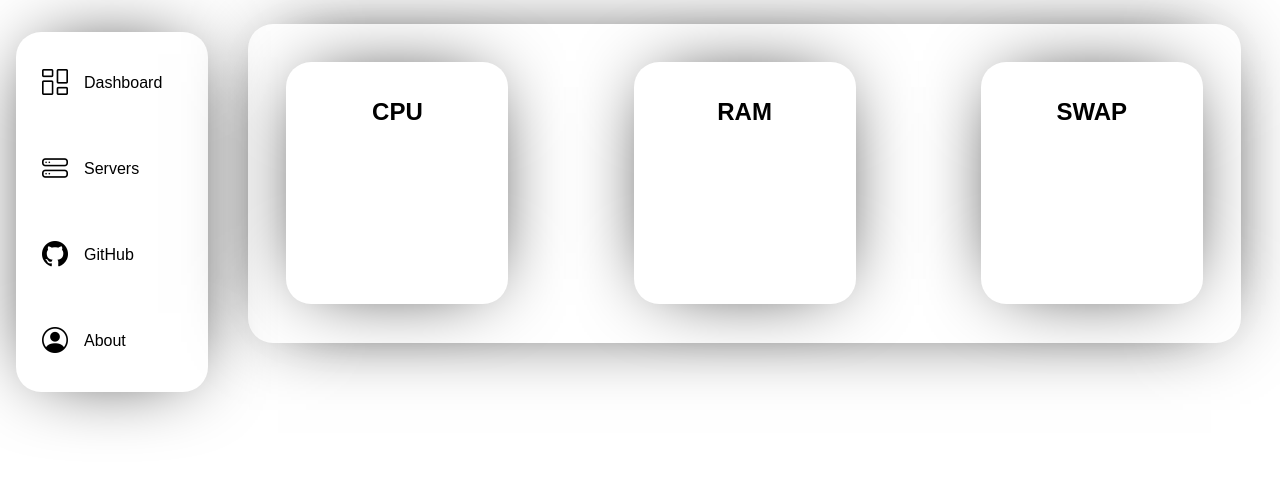
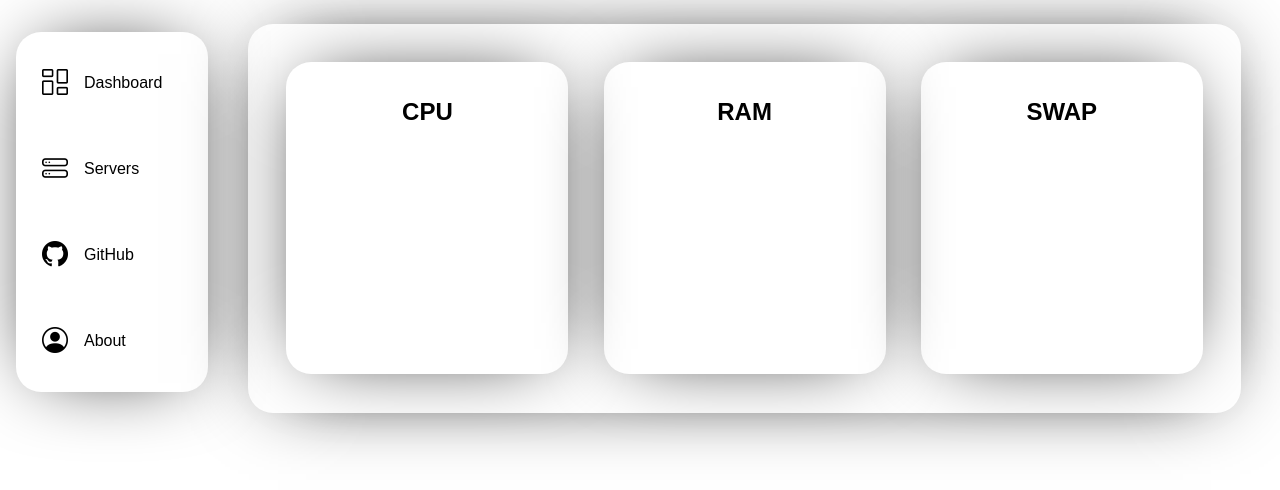
Before and after one commit to AllRedCat/AllRedCat.github.io, a React (Create React App) app in the folder Study/: page / in a window 1280 px wide. Shown: the top 490 px of the page. Built offline with nearby package versions, Linux system fonts and the light colour scheme.

Commit message:
ajust some files

```diff
--- a/Study/src/Dashboard.js
+++ b/Study/src/Dashboard.js
@@ -1,8 +1,5 @@
 import React from "react";
 import './Main.css';
-import './MainContent/CPUview.css';
-import './MainContent/RAMview.css';
-import './MainContent/SWAPview.css';
 
 function CPUview() {
     return (
--- a/Study/src/Main.css
+++ b/Study/src/Main.css
@@ -22,14 +22,70 @@
     margin: 2rem;
 }
 
+.CPU-view {
+    width: 350px;
+    height: 400px;
+    box-shadow: 0 0 80px -25px;
+    border-radius: 25px;
+    padding: 1rem;
+}
+
+.RAM-view {
+    width: 350px;
+    height: 400px;
+    box-shadow: 0 0 80px -25px;
+    border-radius: 25px;
+    padding: 1rem;
+}
+
+.SWAP-view{
+    width: 350px;
+    height: 400px;
+    box-shadow: 0 0 80px -25px;
+    border-radius: 25px;
+    padding: 1rem;
+}
+
 @media (max-width: 1370px) {
     .container1 {
         padding: 0.4rem;
     }
+
+    .CPU-view {
+        width: 250px;
+        height: 280px;
+    }
+
+    .RAM-view {
+        width: 250px;
+        height: 280px;
+    }
+
+    .SWAP-view{
+        width: 250px;
+        height: 280px;
+    }
+}
+
+@media (max-width: 1024px) {
+    .CPU-view {
+        width: 130px;
+        height: 180px;
+    }
+
+    .RAM-view {
+        width: 130px;
+        height: 180px;
+    }
+
+    .SWAP-view{
+        width: 130px;
+        height: 180px;
+    }
 }
 
 @media (max-width: 668px) {
-    .main{
+    .main {
         padding: 0;
         padding-top: 12px;
     }
@@ -43,4 +99,19 @@
         flex-direction: column;
         gap: 2rem;
     }
+
+    .CPU-view {
+        width: 190px;
+        height: 210px;
+    }
+
+    .RAM-view {
+        width: 190px;
+        height: 210px;
+    }
+
+    .SWAP-view{
+        width: 190px;
+        height: 210px;
+    }
 }
--- a/Study/src/MainContent/CPUview.css
+++ /dev/null
@@ -1,13 +0,0 @@
-.CPU-view{
-    width: 350px;
-    height: 400px;
-    box-shadow: 0 0 80px -25px;
-    border-radius: 25px;
-    padding: 1rem;
-}
-@media (max-width: 1370px) {
-    .CPU-view{
-        width: 190px;
-        height: 210px;
-    }
-}
--- a/Study/src/MainContent/RAMview.css
+++ /dev/null
@@ -1,14 +0,0 @@
-.RAM-view{
-    width: 350px;
-    height: 400px;
-    box-shadow: 0 0 80px -25px;
-    border-radius: 25px;
-    padding: 1rem;
-}
-
-@media (max-width: 1370px) {
-    .RAM-view{
-        width: 190px;
-        height: 210px;
-    }
-}
--- a/Study/src/MainContent/SWAPview.css
+++ /dev/null
@@ -1,14 +0,0 @@
-.SWAP-view{
-    width: 350px;
-    height: 400px;
-    box-shadow: 0 0 80px -25px;
-    border-radius: 25px;
-    padding: 1rem;
-}
-
-@media (max-width: 1370px) {
-    .SWAP-view{
-        width: 190px;
-        height: 210px;
-    }
-}
```
